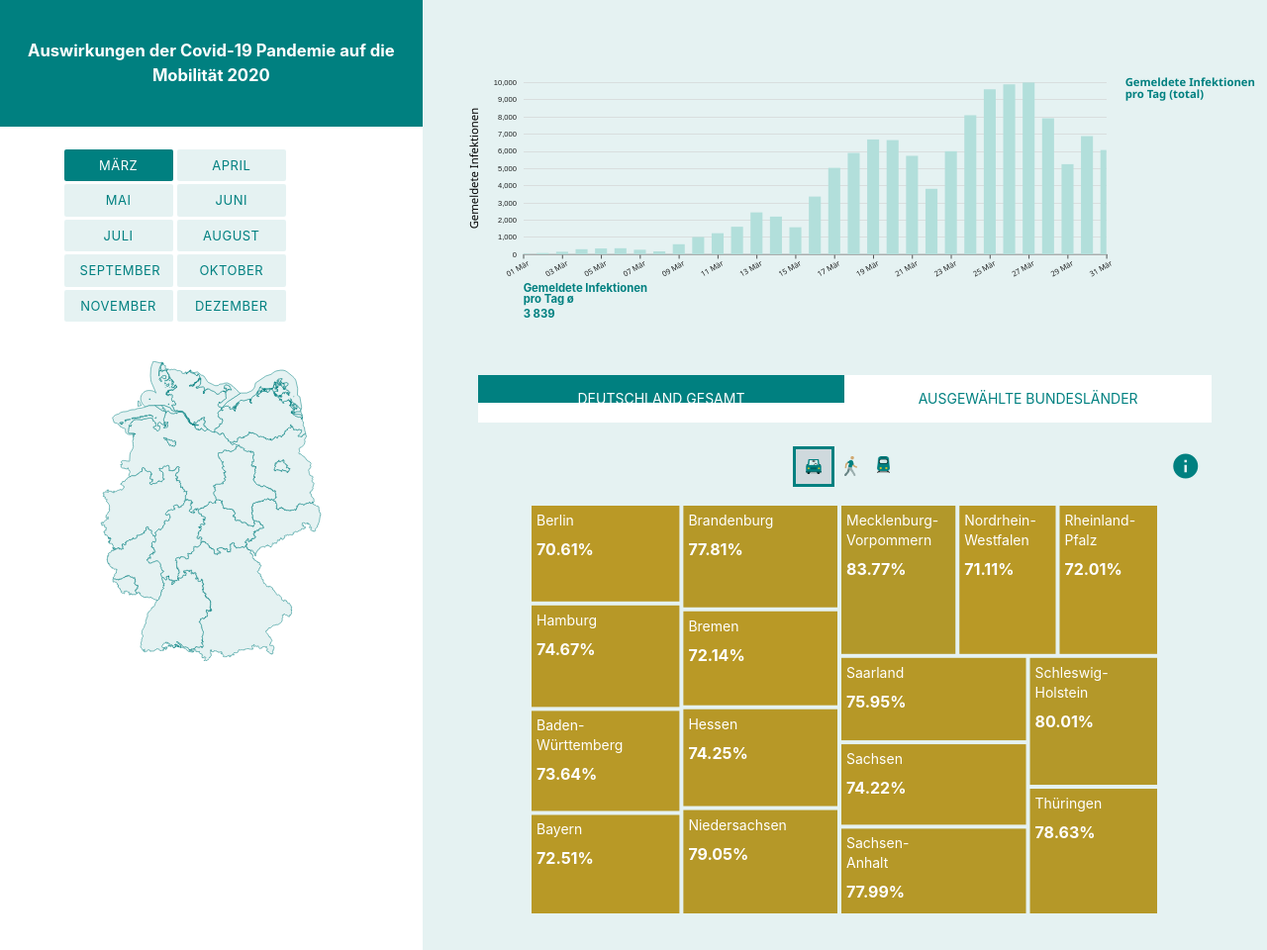
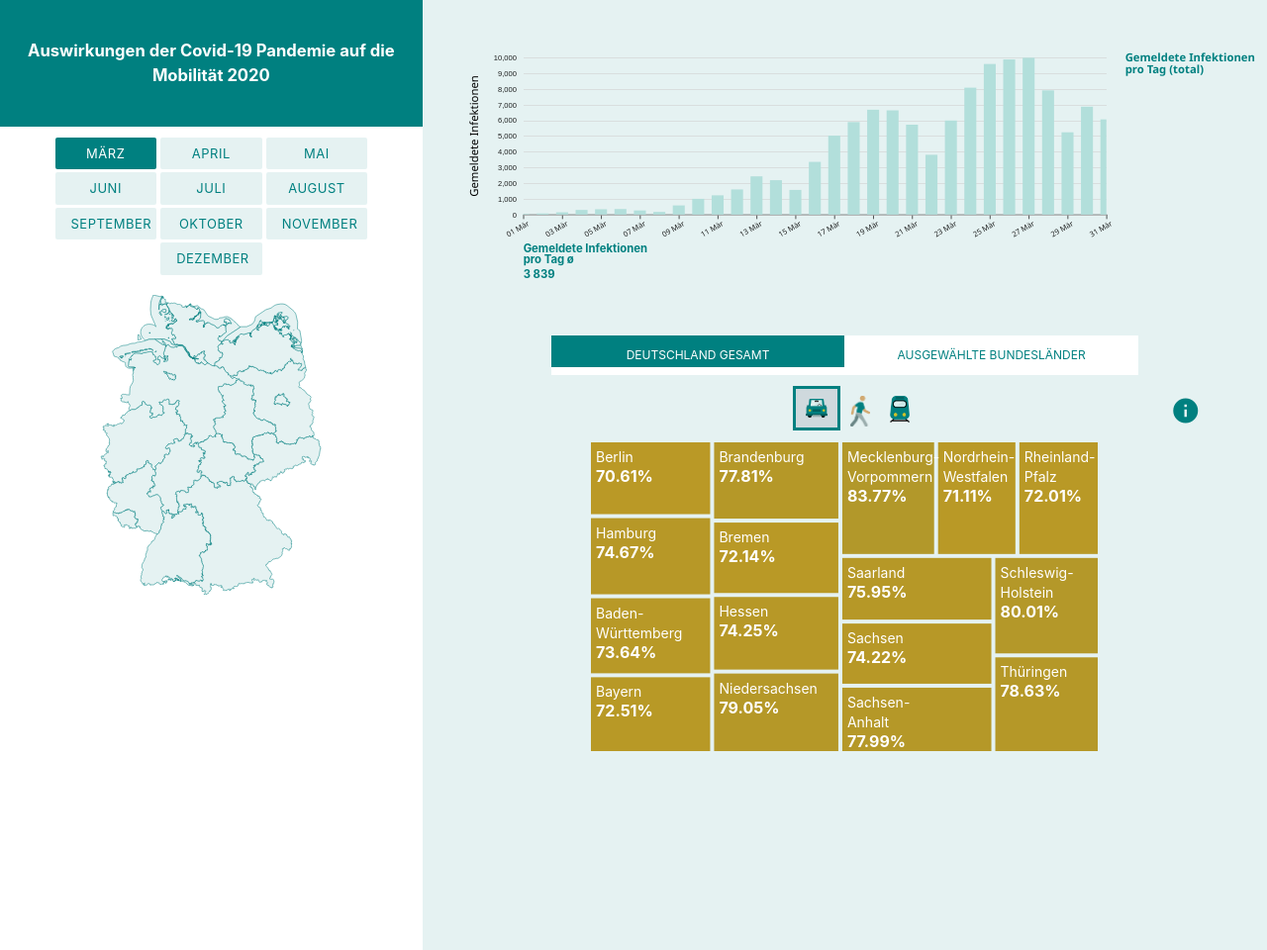
Before and after one commit to sinaschnebelt/sinaschnebelt.github.io, a website built with Parcel: page src/index.html in a window 1280 px wide. Shown: the top 960 px of the page at 99% size. Built offline with nearby package versions, Linux system fonts and the light colour scheme.

Commit message:
css and html adjustet to screen 100%

```diff
--- a/src/index.html
+++ b/src/index.html
@@ -50,7 +50,7 @@
             </div>
 
             <div class="row" id="btnContainer" >
-                <div class=" col s9 btn-group flex-wrap" role="group" >
+                <div class=" col s12 btn-group flex-wrap" role="group" >
                 <button type="button" style="white-space: normal;" class="btn btn-small btn-inactive date" id="selectedDate">März</button>
                     <button type="button" style="white-space: normal;" class="btn btn-small btn-inactive date">April</button>
                     <button type="button" style="white-space: normal;" class="btn btn-small btn-inactive date">Mai</button>
@@ -114,8 +114,8 @@
 
                 <div class="col s12" id="treemapContainer">
                     <div class="row">
-                        <div class="col s12">
-                          <ul class="tabs">
+                        <div class="col s12 tabContainer" >
+                          <ul class="tabs" >
                             <li class="tab col s6"><a class="active" href="#treemap1">Deutschland gesamt</a></li>
                             <li class="tab col s6"><a href="#treemap2">Ausgewählte Bundesländer</a></li>
                           </ul>
--- a/src/scripts/lineChartView.js
+++ b/src/scripts/lineChartView.js
@@ -6,7 +6,7 @@ const blDomainStorage = [];
 
 const margin = {top:40, right: 160, bottom: 80, left: 60},
   width = 1000 - margin.left - margin.right,
-  height = 350 - margin.top - margin.bottom;
+  height = 330 - margin.top - margin.bottom;
 
 export async function ShowDEData(selectedMonth, allData){
     const month = new Date(selectedMonth[0]).getMonth();
--- a/src/scripts/treeMapMobilityView.js
+++ b/src/scripts/treeMapMobilityView.js
@@ -108,15 +108,15 @@ export function UpdateSelectedRegionsList(regionParam, regionSelected, monthPara
      d3.select("#treemapwrapper2").select("svg").remove();
 
      var margin = {top: 0, right: 30, bottom: 30, left: 30},
-     width = 700 - margin.left - margin.right,
-     height = 450 - margin.top - margin.bottom;
+     width = 580 - margin.left - margin.right,
+     height = 350 - margin.top - margin.bottom;
 
      var svg = d3.select("#treemapwrapper2")
         .append("svg")
         .attr("width", width + margin.left + margin.right)
         .attr("height", height + margin.top + margin.bottom)
         .attr("preserveAspectRatio", "xMinYMin meet")
-        .attr("viewBox", "0 0 700 450")
+        .attr("viewBox", "0 0 580 350")
         .classed("svg-content-responsive", true)
         .append("g")
         .attr("transform", "translate(" + margin.left + "," + margin.top + ")");
--- a/src/scripts/treeMapView.js
+++ b/src/scripts/treeMapView.js
@@ -59,15 +59,15 @@ function createTreeChart(data, monthparam){
     d3.select("#treemapwrapper").select("svg").remove();
 
     var margin = {top: 0, right: 30, bottom: 30, left: 30},
-        width = 700 - margin.left - margin.right,
-        height = 450 - margin.top - margin.bottom;
+        width = 580 - margin.left - margin.right,
+        height = 350 - margin.top - margin.bottom;
 
     var svg = d3.select("#treemapwrapper")
         .append("svg")
         .attr("width", width + margin.left + margin.right)
         .attr("height", height + margin.top + margin.bottom)
         .attr("preserveAspectRatio", "xMinYMin meet")
-        .attr("viewBox", "0 0 700 450")
+        .attr("viewBox", "0 0 580 350")
         .classed("svg-content-responsive", true)
         .append("g")
         .attr("transform", "translate(" +margin.left + "," + margin.top + ")");
@@ -134,7 +134,7 @@ function createTreeChart(data, monthparam){
         .attr("fill", "white")
         .append('svg:tspan')
         .attr('x', function(d){ return d.x0+5})
-        .attr('dy', 30)
+        .attr('dy', 20)
         .text(function(d){ return d.data[monthparam]+"%"})
         .attr("font-size", "16px")
         .attr("font-weight", "bold")
--- a/src/styles.css
+++ b/src/styles.css
@@ -46,7 +46,6 @@ display: table !important;
   display: flex;
   align-items: center;
   justify-content: center;
-  margin-top: 10px;
 
 }
 
@@ -82,6 +81,7 @@ display: table !important;
   display: flex;
   align-items: center;
   justify-content: center;
+  margin-bottom: 1vh;
 
 }
 
@@ -90,15 +90,16 @@ display: table !important;
   display: flex;
   align-items: center;
   justify-content: center;
-
   width: 5;
 }
 .btn-group{
   margin-right: auto;
+  margin-left: auto;
+  text-align: center;
 }
 .btn-group>.btn-inactive {
   background-color: #e5f2f2;
-  width: 110px;
+  width: 12.8vh;
   margin-top: 3px;
   color:teal
 }
@@ -150,8 +151,8 @@ display: table !important;
   justify-content: center;
 }
 #iconContainer{
-  padding-top: 6vh;
-  padding-bottom: 4vh;
+  padding-top: 4vh;
+  padding-bottom: 2vh;
   height:8vh;
   margin-bottom:0px;
   display: flex;
@@ -159,7 +160,7 @@ display: table !important;
   justify-content: center;
 }
 .icons{
-  height:5vh;
+  height:7vh;
   margin-left:auto;
   margin-right:auto;
 
@@ -173,21 +174,19 @@ display: table !important;
 }
 
 #car{
-  width: 5.3vh;
+  width: 6vh;
   padding:0vh;
 
 }
 #transit, #walk{
-  width: 4.1vh;
+  width: 5vh;
   padding:0vh;
-
-
 
 }
 
 #lineChartContainer{
-  padding-top: 50px;
-  height: 35vh;
+  padding-top: 40px;
+  height: 30vh;
   display: flex;
   align-items:center;
   justify-content: center;
@@ -207,7 +206,7 @@ display: table !important;
   margin-right: auto;  */
   font-weight: bold;
   text-align: center;
-  height: 11vh;
+  height: 12vh;
   display: flex;
   align-items:center;
   justify-content: center;
@@ -252,26 +251,44 @@ display: table !important;
 .material-icons{
   color: teal;
 }
+.tabContainer .tabs{
+  height:5vh;
+  width: 80%;
+  font-size: small!important;
 
+
+}
+.tabContainer .tabs .tab{
+  height:5vh!important;
+  line-height: 5vh;
+
+}
 
 .tabs .tab a{
   color:teal!important;
   background-color: white;
+  font-size: 1.5vh!important;
+
+  padding: 0!important;
+  margin:0!important;
+  height:5vh!important;
 
 }
 .tabs .tab a:hover {
   background-color:#cfd9dd!important;
   color:white!important;
+  height:5vh!important;
 
 }
 .tabs .tab a.active {
   background-color:teal!important;
   color:white!important;
+  height:5vh!important;
 
 } /*Background and text color when a tab is active*/
 
 .tabs .indicator {
   background-color:white!important;
-  height: 20px;
+  height: 1vh;
 
 } /*Color of underline*/
```
